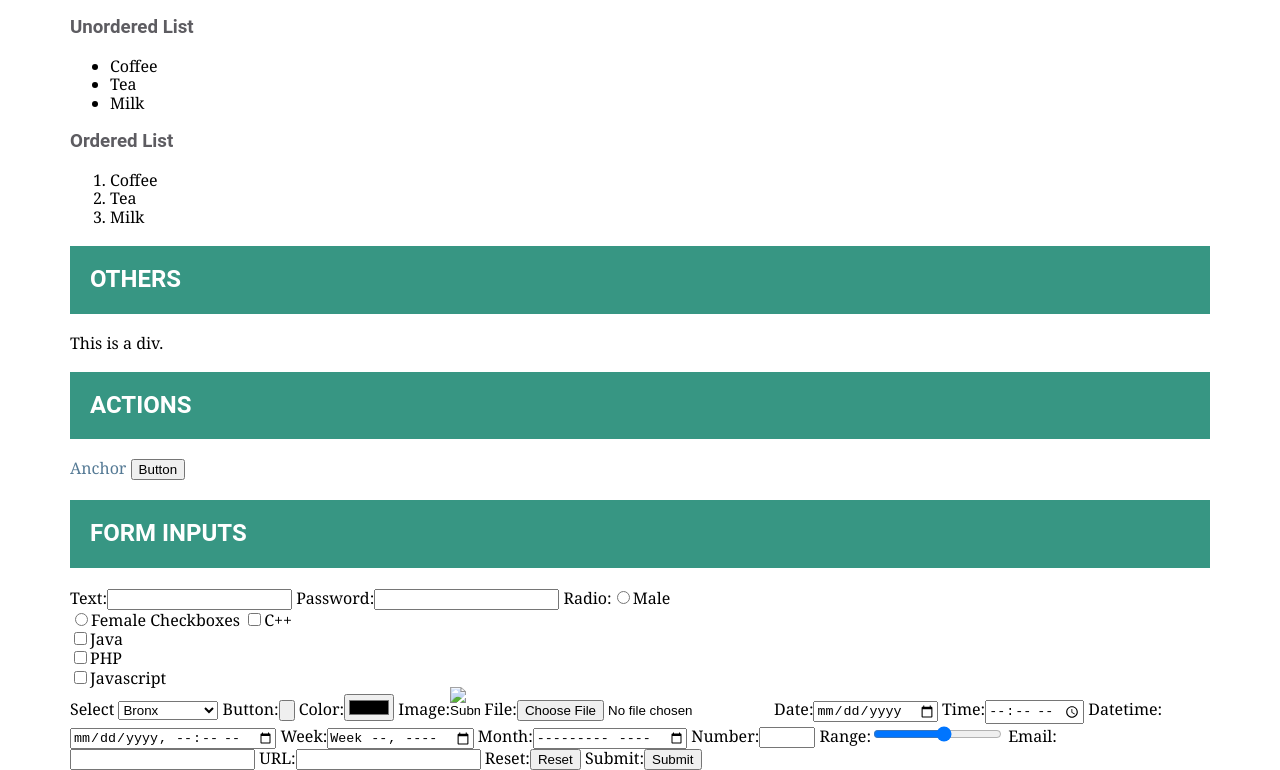
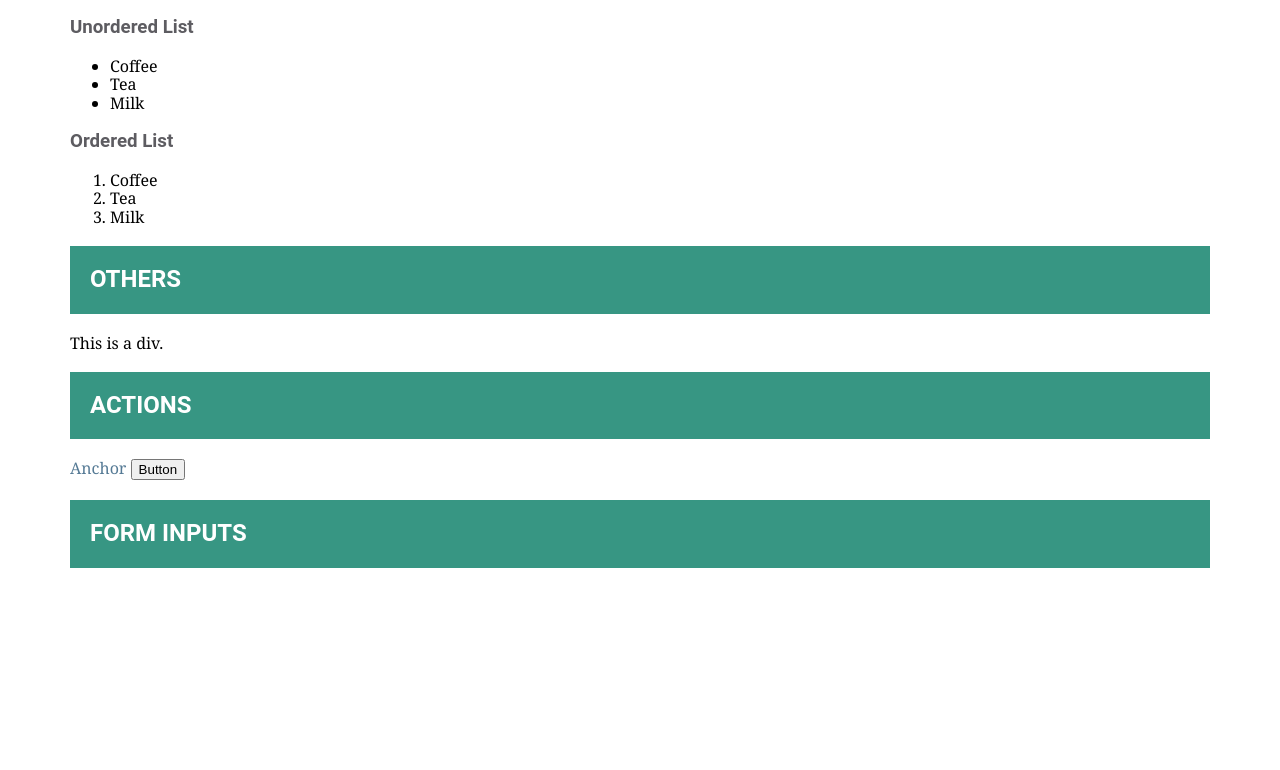
Before and after one commit to DustinChristians/template-javascript-ui, a website built with webpack: page src/index.html in a window 1280 px wide. Shown: the part 874-1644 px from the top of the page. After the commit the page ends 1462 px from the top, so only its background shows below. Built offline with nearby package versions, Linux system fonts and the light colour scheme; files whose address does not match are found by name.

Commit message:
Removed unstyled form inputs.

```diff
--- a/src/index.html
+++ b/src/index.html
@@ -53,50 +53,6 @@
       <button>Button</button>
 
       <h2 class="heading bold">Form Inputs</h2>
-      Text:<input type="text" name="textinput" /> Password:<input type="password" name="pwd" />
-
-      Radio:<input type="radio" name="gender" value="male" />Male<br />
-      <input type="radio" name="gender" value="female" />Female Checkboxes
-      <input type="checkbox" name="planguage" value="cpp" />C++<br />
-      <input type="checkbox" name="planguage" value="java" />Java<br />
-      <input type="checkbox" name="planguage" value="php" />PHP<br />
-      <input type="checkbox" name="plagnuage" value="javascript" />Javascript<br />
-
-      Select
-      <select name="nyc">
-        <option value="bronx">Bronx</option>
-        <option value="brooklyn">Brooklyn</option>
-        <option value="manhattan">Manhattan</option>
-        <option value="queens">Queens</option>
-        <option value="statenisland">Staten Island</option>
-      </select>
-
-      Button:<input type="button" onclick="alert('Button!')" /> Color:<input
-        type="color"
-        name="favcolor"
-      />
-      Image:<input type="image" src="img.gif" alt="Submit" width="30" height="30" /> File:<input
-        type="file"
-        name="attach1"
-        id="attach1"
-      />
-      Date:<input type="date" name="bday" /> Time:<input type="time" name="usr_time" />
-      Datetime:<input type="datetime-local" name="bdaytime" /> Week:<input
-        type="week"
-        name="year_week"
-      />
-      Month:<input type="month" name="bdaymonth" /> Number:<input
-        type="number"
-        name="quantity"
-        min="1"
-        max="10"
-      />
-      Range:<input type="range" name="points" min="1" max="10" /> Email:<input
-        type="email"
-        name="usremail"
-      />
-      URL:<input type="url" name="webaddress" /> Reset:<input type="reset" value="Reset" />
-      Submit:<input type="submit" name="submit" value="Submit" />
     </div>
   </body>
 </html>
```
